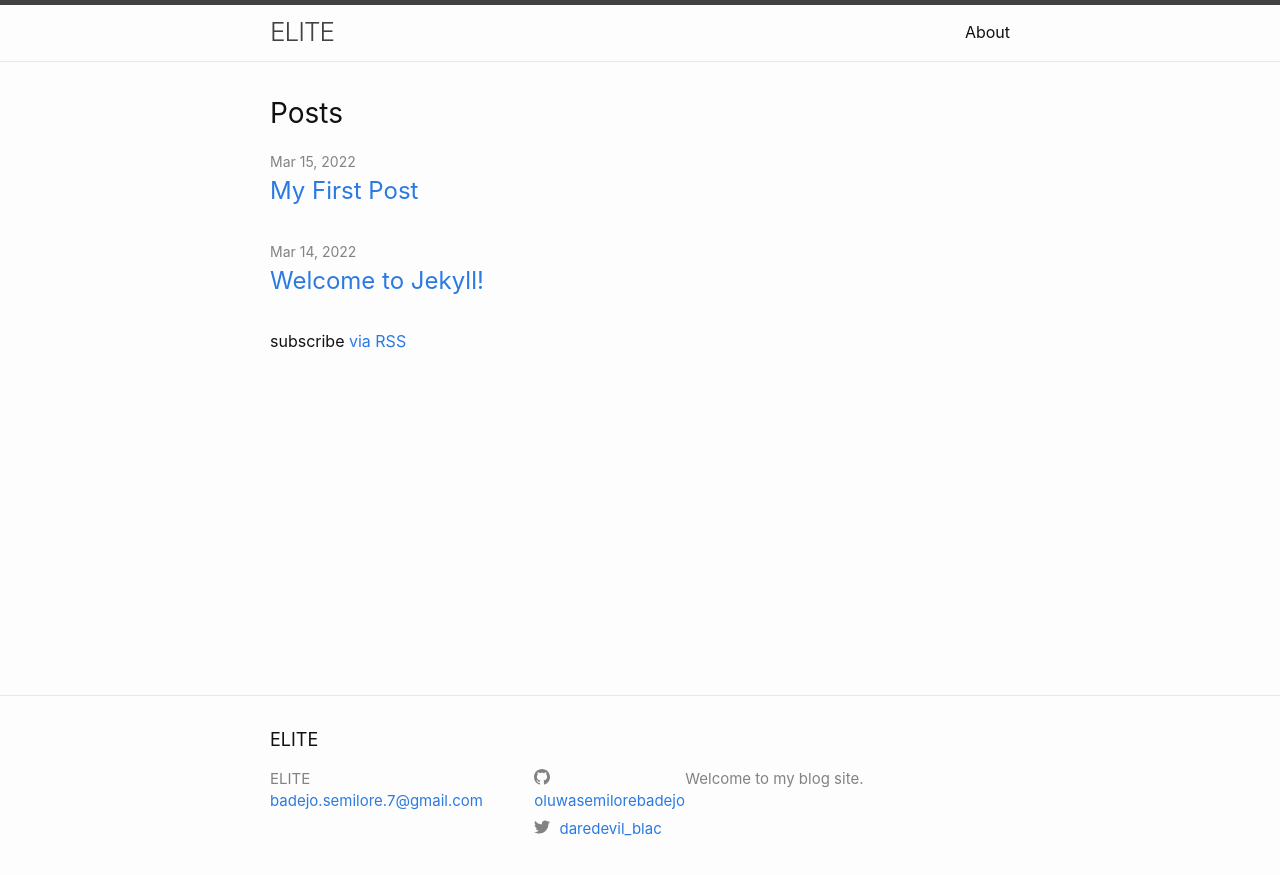
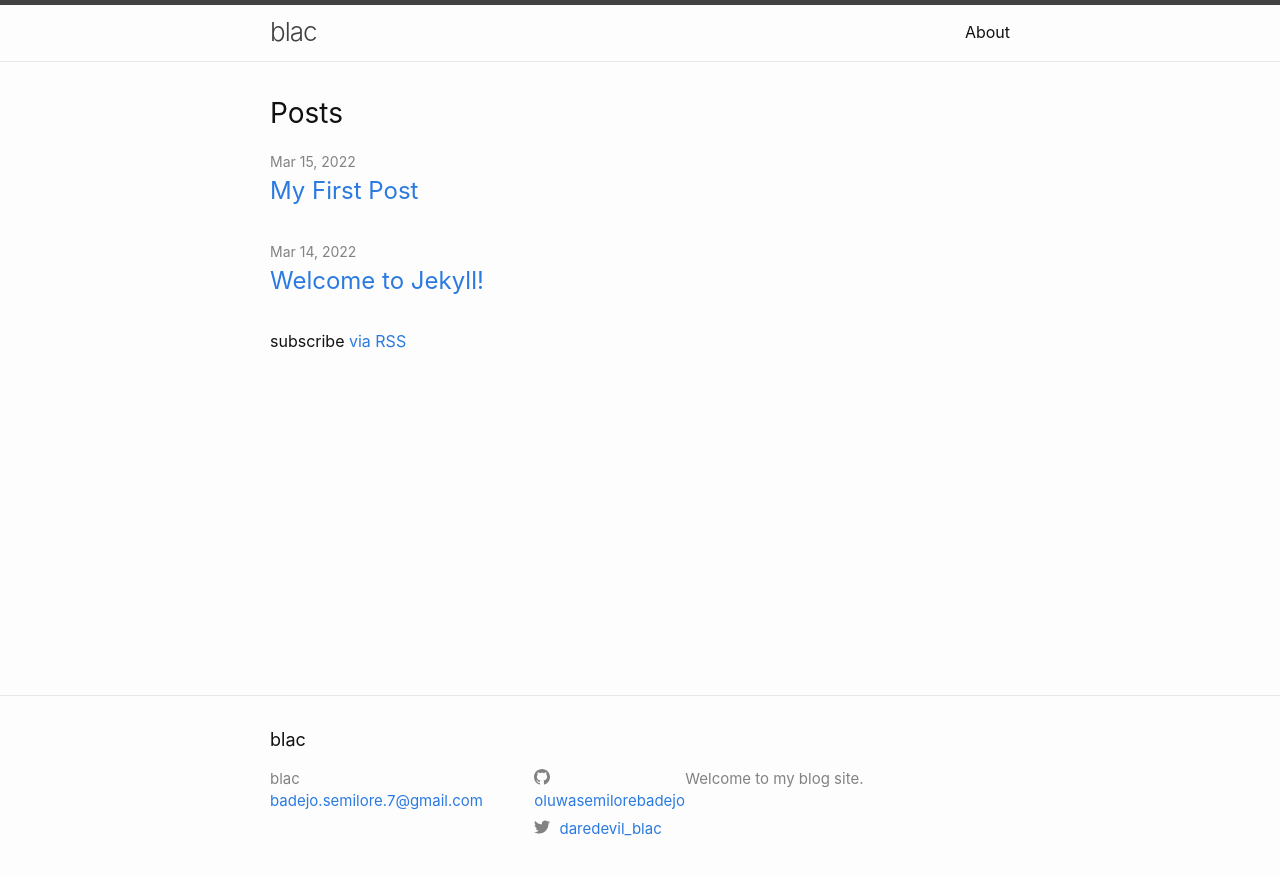
Before and after one commit to oluwasemilorebadejo/my-blog, a Jekyll site: the page built from index.markdown, in a window 1280 px wide. Shown: the top 875 px of the page. Built offline with Jekyll 4.4.1, drawn with Linux system fonts in a browser that asks for light colours.

```diff
--- a/_config.yml
+++ b/_config.yml
@@ -18,7 +18,7 @@
 # You can create any custom variable you would like, and they will be accessible
 # in the templates via {{ site.myvariable }}.
 
-title: ELITE
+title: blac
 email: badejo.semilore.7@gmail.com
 description: >- # this means to ignore newlines until "baseurl:"
   Welcome to my blog site.
```
